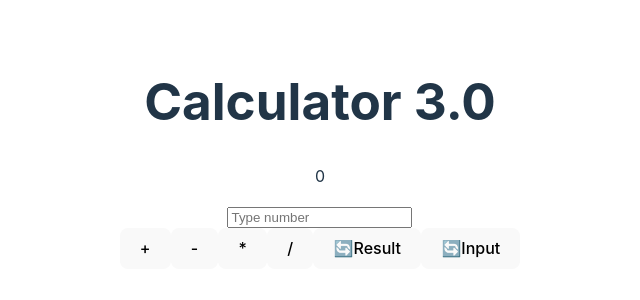
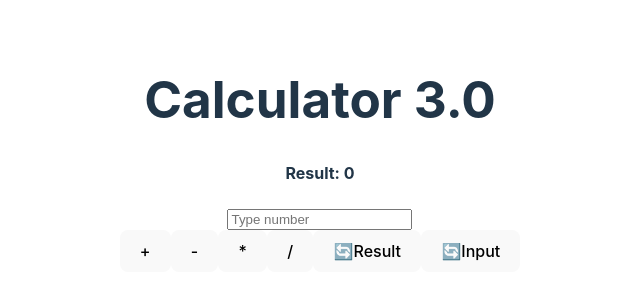
Before and after one commit to Jadashi97/miniProjects, a React (Vite) app in the folder calculator-3.0/: page / in a window 1280 px wide. Shown: the part 246-546 px from the top of the page, without its empty margins (320-960 px from the left). Built offline with nearby package versions, Linux system fonts and the light colour scheme.

Commit message:
(feat): refresher on useRef and useState

```diff
--- a/calculator-3.0/src/App.jsx
+++ b/calculator-3.0/src/App.jsx
@@ -5,7 +5,7 @@ import './App.css';
 
 function App() {
   const inputRef = useRef(null); // useRef === used to only refer a value that we dont need to render
-  const resultRef = useRef(null);
+  // const resultRef = useRef(null); // also it could be said, it is a way to access the DOM
   const [result, setResult] = useState(0);
 
   const plus = (e)=> {
@@ -43,7 +43,7 @@ function App() {
     <div className="App">
       <h1>Calculator 3.0</h1>
       <form action="">
-        <p>{result}</p>
+        <h4>Result: {result}</h4>
         <input
           pattern='[0-9]'
           ref={inputRef}
```
